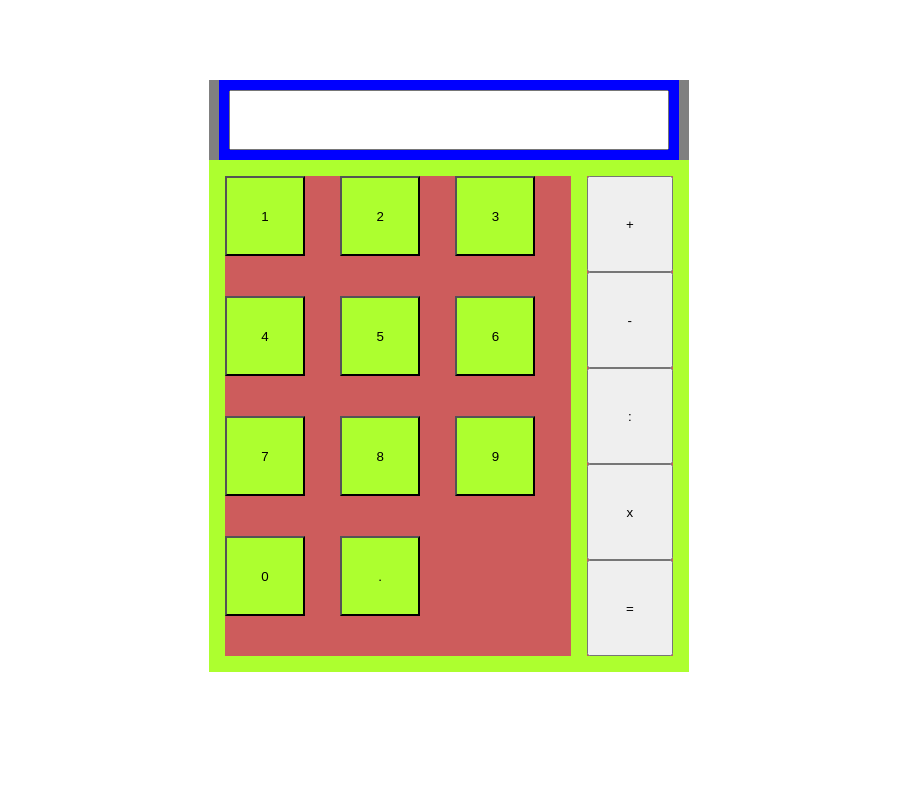
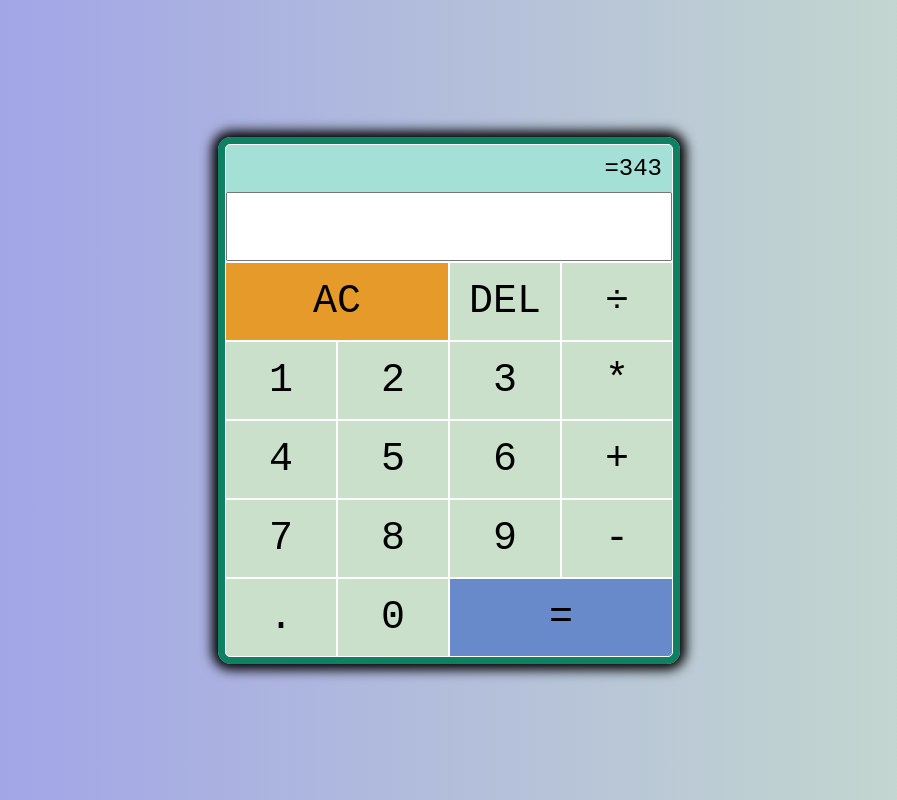
Before and after one commit to sunfriend/Calculator, a plain HTML site: page index.html in a window 1280 px wide. Shown: the whole page, without its empty margins (191-1088 px from the left). Drawn offline with Linux system fonts and the light colour scheme; a web font is replaced by a local one.

Commit message:
Design redone

```diff
--- a/index.html
+++ b/index.html
@@ -9,33 +9,30 @@
     <title>Calculator</title>
 </head>
 <body>
-    <div class="main-container">
+    <div class="calculator-container">
         <div class="calculator">
-            <div class="display-container">
-                <input class="display" type="text" readonly>
+            <div class="output">
+                <div data-previous-output class="previous-output">=343</div>
+                <input type="text" data-current-output class="current-output" readonly></input>
             </div>
-            <div class="buttons-container">
-                <div class="numbers-section">
-                    <button id="num1" class="btn">1</button>
-                    <button id="num2" class="btn">2</button>
-                    <button id="num3" class="btn">3</button>
-                    <button id="num4" class="btn">4</button>
-                    <button id="num5" class="btn">5</button>
-                    <button id="num6" class="btn">6</button>
-                    <button id="num7" class="btn">7</button>
-                    <button id="num8" class="btn">8</button>
-                    <button id="num9" class="btn">9</button>
-                    <button id="num0" class="btn">0</button>
-                    <button id="dot" class="btn">.</button>
-                </div>
-                <div class="operations-section">
-                    <button id="add" class="btn">+</button>
-                    <button id="subtract" class="btn">-</button>
-                    <button id="divide" class="btn">:</button>
-                    <button id="multiply"class="btn">x</button>
-                    <button id="equation" class="btn btn-equation">=</button>
-                </div>
-            </div>
+            <button class="span-two all-clear" data-all-clear>AC</button>
+            <button data-delete>DEL</button>
+            <button data-operation>÷</button>
+            <button data-number>1</button>
+            <button data-number>2</button>
+            <button data-number>3</button>
+            <button data-operation>*</button>
+            <button data-number>4</button>
+            <button data-number>5</button>
+            <button data-number>6</button>
+            <button data-operation>+</button>
+            <button data-number>7</button>
+            <button data-number>8</button>
+            <button data-number>9</button>
+            <button data-operation>-</button>
+            <button class="rounded-button__left" data-number>.</button>
+            <button data-number>0</button>
+            <button class="span-two rounded-button__right" data-equals>=</button>
         </div>
     </div>
 </body>
--- a/script.js
+++ b/script.js
@@ -1,7 +1,75 @@
-const numberButtons = document.querySelectorAll(".numbers-section .btn");
-const display = document.querySelector(".display");
+const numberButtons = document.querySelectorAll("[data-number]");
+const operationButtons = document.querySelectorAll("[data-operation]");
+let displayScreen = document.querySelector("[data-current-output]");
+const regex = /[1-9]+/g;
+let currentNumber = "";
+let operand = [];
+let numbers = [];
 
-numberButtons.forEach((button) => button.addEventListener("click", function() {
-    console.log(button.id);
-    display.textContent = "HHH";
+numberButtons.forEach(button => button.addEventListener("click", () => {
+    appendNumber(button.innerText);
+    displayScreen.value = currentNumber;
 }));
+
+operationButtons.forEach(button => button.addEventListener("click", () => {
+    storeNumber(currentNumber);
+    console.log(button.innerText);
+    operate(numbers[0], numbers[1], button.innerText);
+    displayScreen.value = numbers[0];
+}));
+
+function storeNumber(num) {
+    if (numbers.length > 1) {
+        numbers.pop();
+    }
+    if (num) {
+        numbers.push(parseFloat(num));
+        currentNumber = "";
+    }
+}
+
+function appendNumber(num) {
+    if(num === "." && currentNumber.includes(".")){
+        return;
+    }
+    if (currentNumber[0] === "0" && currentNumber.includes()) {
+        return;
+    }
+    currentNumber += num;
+    console.log(currentNumber.match(regex));
+}
+
+function operate(num1, num2, op) {
+    console.log("NUM1:" + num1 + ", NUM2:" + num2);
+    if (num1 !== undefined && num2 !== undefined) {
+        switch(op) {
+        case "+":
+            numbers[0] += numbers[1];
+            break;
+        case "-":
+            numbers[0] -= numbers[1];
+            break;
+        case "÷":
+            if(num2 === 0) {
+                alert("You can't divide by zero.");
+                numbers[0] = 0;
+                return;
+            }
+            numbers[0] /= numbers[1];
+            break;
+        case "*":
+            numbers[0] *= numbers[1];
+            break;
+        default:
+            alert("Something is wrong!");
+        }
+    }
+}
+/*
+const previousOutput = document.querySelector("[data-previous-output]");
+const currentOutput = document.querySelector("[data-current-output]");
+const numberButtons = document.querySelectorAll("[data-number]");
+const operationButtons = document.querySelectorAll("[data-operation]");
+const equalButton = document.querySelector("[data-equals]");
+const deleteButton = document.querySelector("[data-delete]");
+const allClearButton = document.querySelector("[data-all-clear]"); */
--- a/style.css
+++ b/style.css
@@ -1,65 +1,97 @@
+@import url('https://fonts.googleapis.com/css2?family=Azeret+Mono&family=Dangrek&display=swap');
+
 * {
+    margin: 0;
     padding: 0;
-    margin: 0;
     box-sizing: border-box;
+    font-family:'Azeret Mono', monospace, 'Gill Sans', 'Gill Sans MT', Calibri, 'Trebuchet MS', sans-serif;
+}
+
+body {
+    background: linear-gradient(to left, rgb(202, 224, 202), rgb(155, 155, 236));
+}
+
+.calculator-container {
+    height: 100vh;
+    display: flex;
+    align-content: center;
+    align-items: center;
 }
 
 .calculator {
-    width: 30rem;
-    height: 32rem;
-    background: gray;
-    margin: 5rem auto;
+    display: grid;
+    grid-template-columns: repeat(4, 7rem);
+    border: 7px solid rgb(15, 129, 99);
+    box-shadow: 0px 0px 12px 6px;
+    border-radius: 13px;
+    width: fit-content;
+    margin: 0 auto;
 }
 
-.display-container {
-    width: 96%;
-    height: 5rem;
-    background: blue;
-    margin: 0 auto;
+.calculator button {
+    outline: none;
+    background:rgb(202, 224, 202);
+    align-content: center;
+    padding: 1rem;
+    border: 1px solid white;
+    transition: 250ms;
+}
+
+.calculator button:hover {
+    color: white;
+    background: seagreen;
+    cursor: pointer;
+}
+
+.calculator .all-clear {
+    background:rgb(230, 154, 41);
+}
+
+.calculator .all-clear:hover {
+    background: rgb(202, 110, 94);
+    color: white;
+}
+
+.rounded-button__left {
+    border-radius: 0 0 0 5px;
+}
+.calculator .rounded-button__right{
+    background-color: rgb(104, 138, 202);
+
+    border-radius: 0 0 5px 0;
+}
+
+
+.output {
+    display: flex;
+    flex-direction: column;
+    justify-content: space-evenly;
+    grid-column: 1 / -1;
+    align-items: flex-end;
+    background:rgb(164, 224, 214);
+    border-radius: 5px 5px 0 0;
+    border: 1px solid white;
+    width: 100%;
+}
+
+.previous-output {
+    font-size: 1.5rem;
     padding: 10px;
 }
 
-.display {
+.current-output {
     width: 100%;
-    height: 100%;
+    font-size: 2.5rem;
+    padding: 10px;
+    outline: none;
+    cursor: default;
+    text-align: end;
 }
 
-.display:hover {
-    cursor:default;
+.calculator > button {
+    font-size: 2.5rem;
 }
 
-.buttons-container {
-    width: 100%;
-    height: 100%;
-    background: greenyellow;
-    padding: 1rem;
-    display: flex;
-    gap: 1rem;
-    justify-content: space-around;
+.span-two {
+    grid-column: span 2;
 }
-
-.numbers-section {
-    width: 80%;
-    height: 100%;
-    background:indianred;
-    display: grid;
-    grid-template-columns: repeat(3, 1fr);
-}
-
-.numbers-section .btn {
-    background:greenyellow;
-    width: 5rem;
-    height: 5rem;
-}
-
-.operations-section {
-    width: 20%;
-    height: 100%;
-    background: indianred;
-    display: flex;
-    flex-wrap: wrap;
-}
-
-.operations-section .btn {
-    width: 100%;
-}
```
